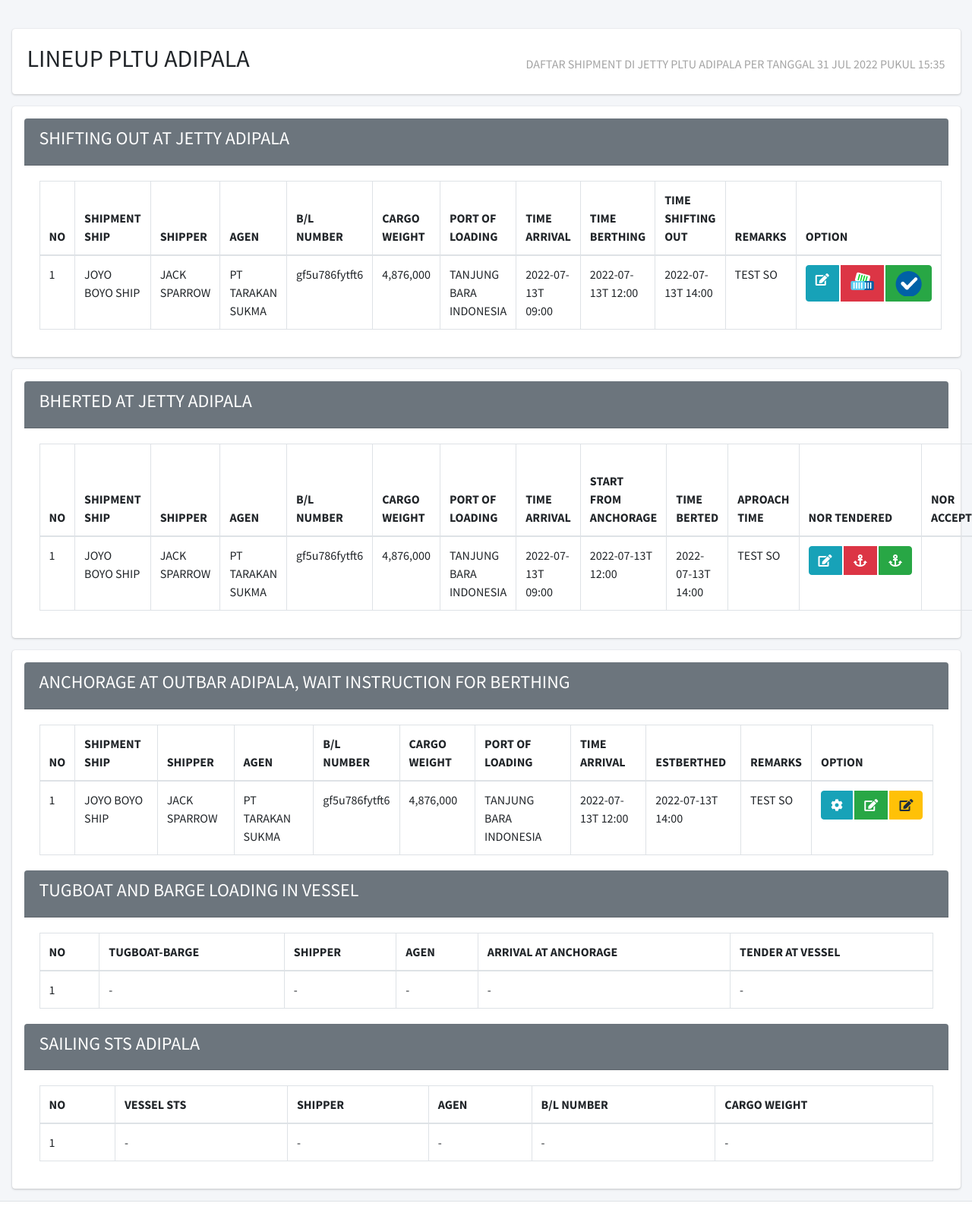
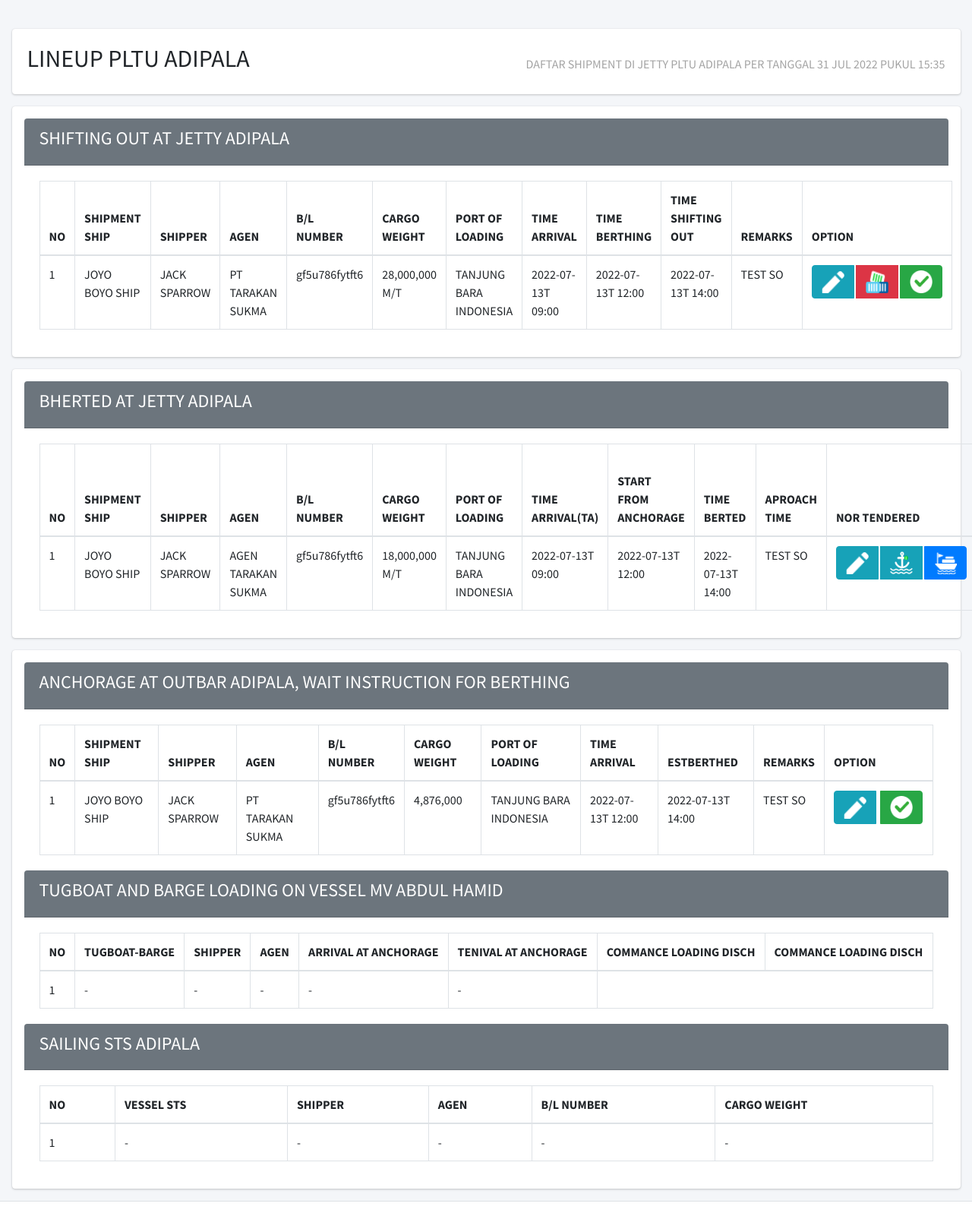
Before and after one commit to TEDA-Programmer/new_sikap, a Flask app: page /line-up in a window 1280 px wide; the page is wider, and only the part inside the window is pictured. Shown: the part 57-1658 px from the top of that part at 76% size. Run offline with Flask 2, Linux system fonts and the light colour scheme; some libraries are stand-ins or nearby versions.

Commit message:
Tambah line up

```diff
--- a/_app/templates/line_up.html
+++ b/_app/templates/line_up.html
@@ -49,7 +49,7 @@
                             <td>JACK SPARROW</td>
                             <td>PT TARAKAN SUKMA</td>
                             <td>gf5u786fytft6</td>
-                            <td>4,876,000</td>
+                            <td>28,000,000 M/T</td>
                             <td>TANJUNG BARA INDONESIA</td>
                             <td>2022-07-13T 09:00</td>
                             <td>2022-07-13T 12:00</td>
@@ -58,9 +58,9 @@
                             <td>
                                 <div class="btn-group">
                                     <a href="" class="btn btn-info" data-toggle="modal"
-                                       data-target="#modal-xl"><i class="fas fa-edit"></i></a>&nbsp;
-                                    <a href="" class="btn btn-danger"><img src="{{ url_for('static', filename='images/icon_30.png') }}" alt=""></a>&nbsp;
-                                    <a href="" class="btn btn-success"><img src="{{ url_for('static', filename='images/icon_25.png') }}" alt=""></a>
+                                       data-target="#modal-xl"><img class="img-sm" src="{{ url_for('static', filename='images/Vector.png') }}" alt=""></a>&nbsp;
+                                    <a href="" class="btn btn-danger"><img class="img-sm" src="{{ url_for('static', filename='images/icon_30.png') }}" alt=""></a>&nbsp;
+                                    <a href="" class="btn btn-success"><img class="img-sm" src="{{ url_for('static', filename='images/icon_25.png') }}" alt=""></a>
                                 </div>
                             </td>
                         </tr>
@@ -84,7 +84,7 @@
                             <th>B/L NUMBER</th>
                             <th>CARGO WEIGHT</th>
                             <th>PORT OF LOADING</th>
-                            <th>TIME ARRIVAL</th>
+                            <th>TIME ARRIVAL(TA)</th>
                             <th>START FROM ANCHORAGE</th>
                             <th>TIME BERTED</th>
                             <th>APROACH TIME</th>
@@ -102,9 +102,9 @@
                             <td>1</td>
                             <td>JOYO BOYO SHIP</td>
                             <td>JACK SPARROW</td>
-                            <td>PT TARAKAN SUKMA</td>
+                            <td>AGEN TARAKAN SUKMA</td>
                             <td>gf5u786fytft6</td>
-                            <td>4,876,000</td>
+                            <td>18,000,000 M/T</td>
                             <td>TANJUNG BARA INDONESIA</td>
                             <td>2022-07-13T 09:00</td>
                             <td>2022-07-13T 12:00</td>
@@ -113,9 +113,9 @@
                             <td>
                                 <div class="btn-group">
                                     <a href="" class="btn btn-info" data-toggle="modal"
-                                       data-target="#modal-xl"><i class="fas fa-edit"></i></a>&nbsp;
-                                    <a href="" class="btn btn-danger"><i class="fa fa-anchor"></i></a>&nbsp;
-                                    <a href="" class="btn btn-success"><i class="fa fa-anchor"></i></a>
+                                       data-target="#modal-xl"><img class="img-sm" src="{{ url_for('static', filename='images/Vector.png') }}" alt=""></a>&nbsp;
+                                    <a href="" class="btn btn-info"><img class="img-sm" src="{{ url_for('static', filename='images/icon_31.png') }}" alt=""></a>&nbsp;
+                                    <a href="" class="btn btn-primary"><img class="img-sm" src="{{ url_for('static', filename='images/icon_32.png') }}" alt=""></a>
                                 </div>
                             </td>
                         </tr>
@@ -159,19 +159,17 @@
                             <td>TEST SO</td>
                             <td>
                                 <div class="btn-group">
-                                    <a href="" class="btn btn-info" data-toggle="modal"
-                                       data-target="#modal-xl"><i class="fa fa-cog" aria-hidden="true"></i></a>&nbsp;
-                                    <a href="" class="btn btn-success"><i class="fas fa-edit"></i></a>&nbsp;
-                                    <a href="" class="btn btn-warning"><i class="fas fa-edit"></i></a>
+                                   <a href="" class="btn btn-info" data-toggle="modal"
+                                       data-target="#modal-xl"><img class="img-sm" src="{{ url_for('static', filename='images/Vector.png') }}" alt=""></a>&nbsp;&nbsp;
+                                    <a href="" class="btn btn-success"><img class="img-sm" src="{{ url_for('static', filename='images/icon_25.png') }}" alt=""></a>
                                 </div>
                             </td>
                         </tr>
                         </tbody>
                     </table>
                 </div>
-
                 <div class="card-header">
-                    <h4>TUGBOAT AND BARGE LOADING IN VESSEL</h4>
+                    <h4>TUGBOAT AND BARGE LOADING ON VESSEL MV ABDUL HAMID</h4>
                 </div>
                 <div class="card-body">
                     <table id="example2" class="table table-bordered table-hover">
@@ -182,7 +180,9 @@
                             <th>SHIPPER</th>
                             <th>AGEN</th>
                             <th>ARRIVAL AT ANCHORAGE</th>
-                            <th>TENDER AT VESSEL</th>
+                            <th>TENIVAL AT ANCHORAGE</th>
+                            <th>COMMANCE LOADING DISCH</th>
+                            <th>COMMANCE LOADING DISCH</th>
                         </tr>
                         </thead>
                         <tbody>
```
Also changed, not shown: _app/static/images/Vector.png (added), _app/static/images/icon_25.png.
